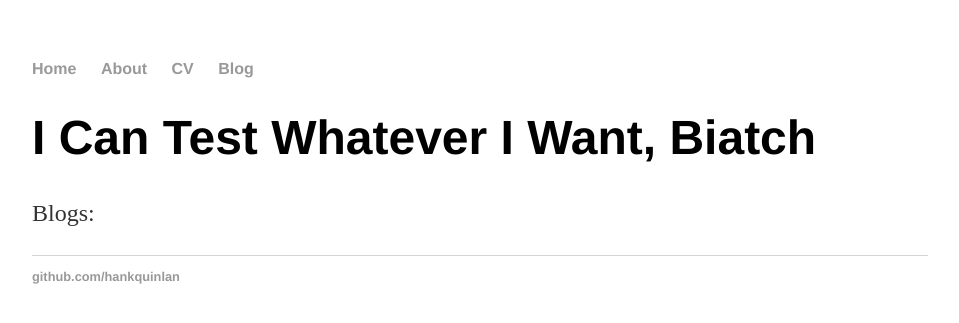
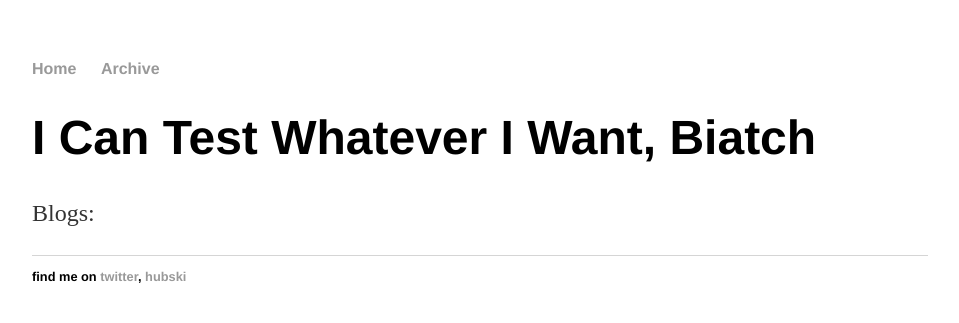
Before and after one commit to vdveen/vdveen.github.io, a Jekyll site: the page built from index.html, in a window 1280 px wide. Shown: the top 323 px of the page, without its empty margins (160-1119 px from the left). Built offline with Jekyll 4.4.1, drawn with Linux system fonts in a browser that asks for light colours.

Commit message:
Update default.html

```diff
--- a/_layouts/default.html
+++ b/_layouts/default.html
@@ -9,9 +9,7 @@
 			<nav>
 	    		<ul>
 	        		<li><a href="/">Home</a></li>
-		        	<li><a href="/about">About</a></li>
-	        		<li><a href="/cv">CV</a></li>
-	        		<li><a href="/blog">Blog</a></li>
+		        	<li><a href="/posts">Archive</a></li>
 	    		</ul>
 			</nav>
 			<div class="container">
@@ -21,8 +19,8 @@
 			</div><!-- /.container -->
 			<footer>
 	    		<ul>
-	        		<li><a href="https://github.com/hankquinlan">github.com/hankquinlan</a></li>
-				</ul>
+	        		<li>find me on <a href="https://twitter.com/veenspace">twitter</a>, <a href="hubski.com/user/veen">hubski</a></li>
+			</ul>
 			</footer>
 		</body>
 	</html>
```
